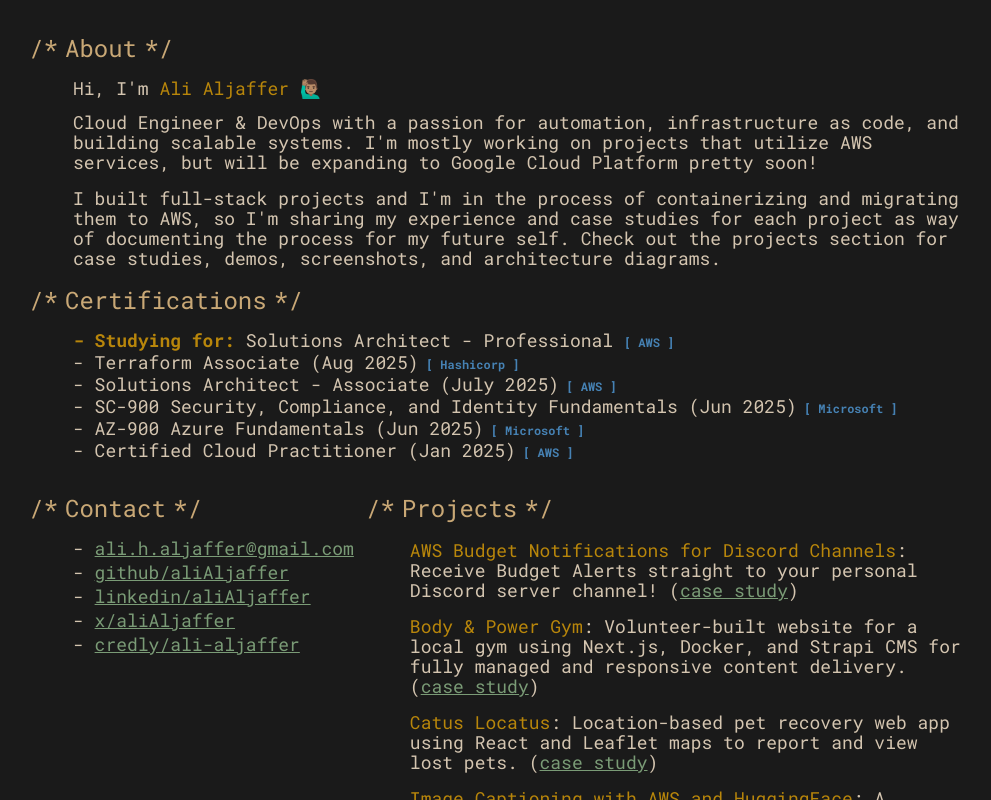
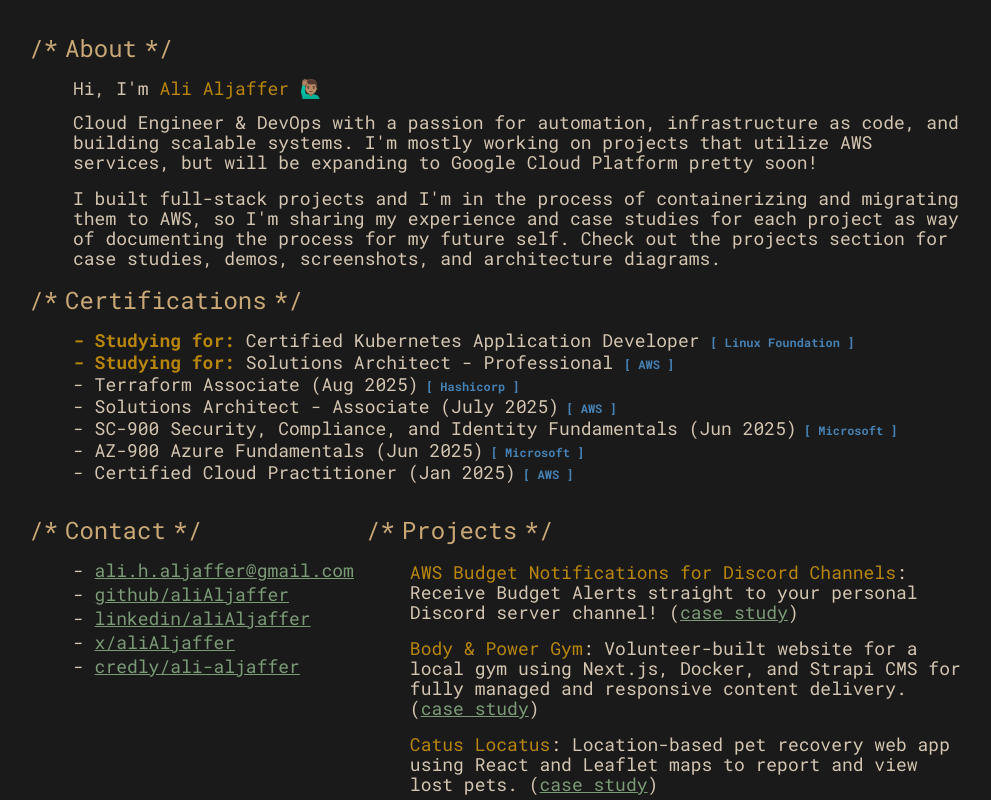
Before and after one commit to aliAljaffer/aliAljaffer.github.io, a Next.js app: page / in a window 1280 px wide. Shown: the top 800 px of the page, without its empty margins (127-1118 px from the left). Built offline with nearby package versions, Linux system fonts and the light colour scheme.

Commit message:
WIP: CKAD

```diff
--- a/src/app/page.tsx
+++ b/src/app/page.tsx
@@ -74,6 +74,13 @@ const certsData: Certification[] = [
     order: 6,
     wip: true,
   },
+  {
+    certification: "Certified Kubernetes Application Developer",
+    provider: "Linux Foundation",
+    date: "",
+    order: 7,
+    wip: true,
+  },
 ];
 
 const projectsData = getVisibleCaseStudies();
```
